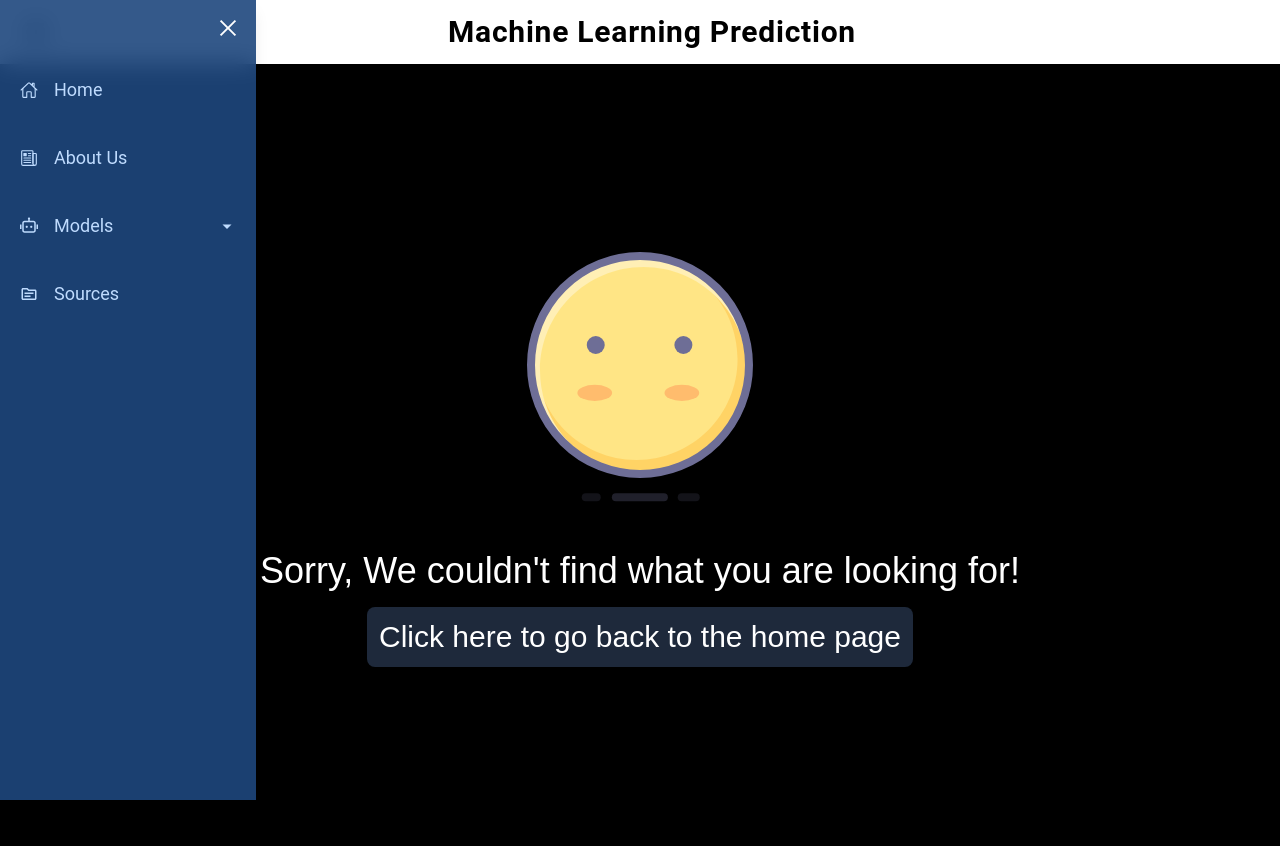
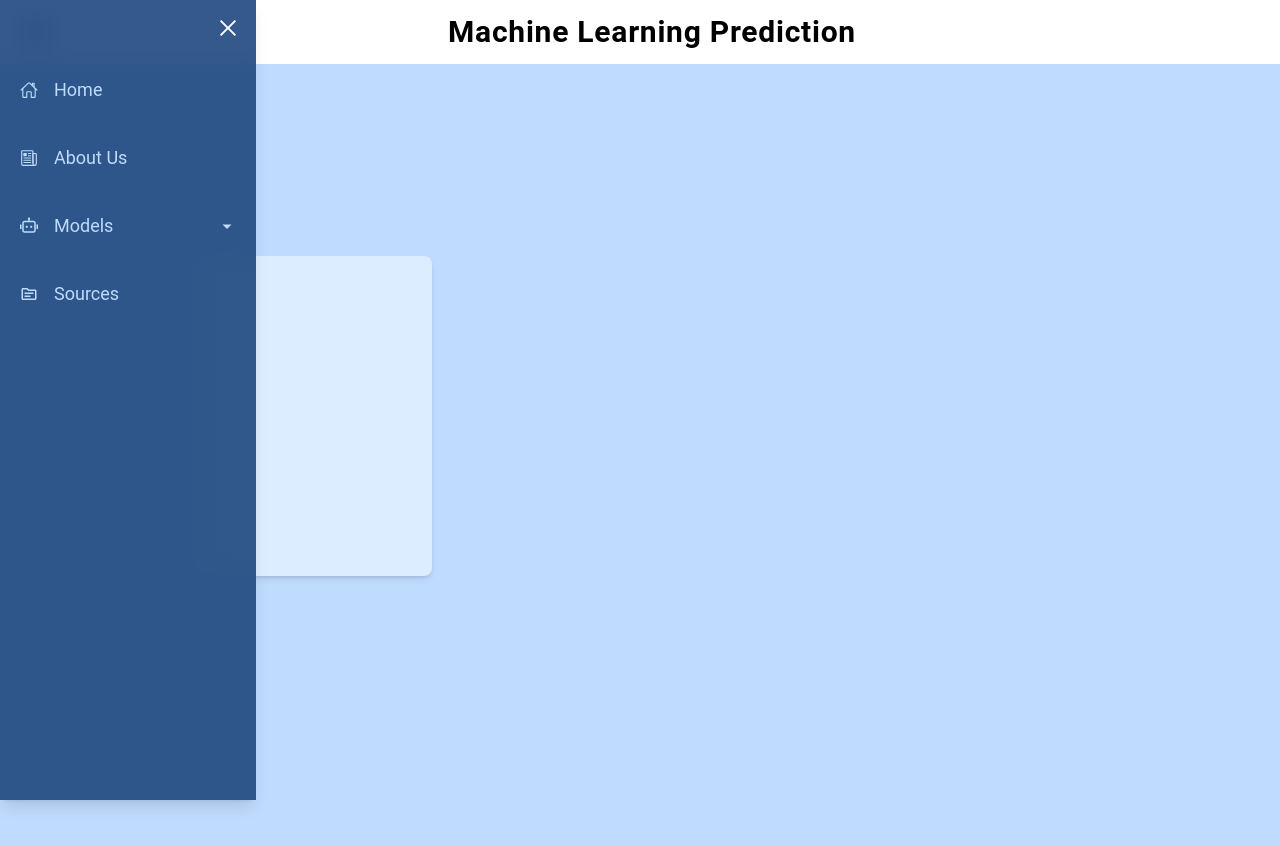
Before and after one commit to KishanYern/AI-Website, a React (Vite) app in the folder frontend/: page /sources in a window 1280 px wide. Shown: the top 846 px of the page. Built offline with nearby package versions, Linux system fonts and the light colour scheme; a web font is replaced by a local one.

Commit message:
created sources page

```diff
--- a/frontend/src/App.jsx
+++ b/frontend/src/App.jsx
@@ -11,6 +11,7 @@ import Laptop from './pages/laptop';
 import Lung from './pages/lung';
 import NotFound from './pages/notFound';
 import Sidebar from './components/Sidebar';
+import Sources from "./pages/sources";
 
 function App() {
     return (
@@ -24,6 +25,7 @@ function App() {
                 <Route path='/models/Diabeties' element={<Diabeties />} />
                 <Route path='/models/Embolism' element={<Embolism />} />
                 <Route path='/models/Lung' element={<Lung />} />
+                <Route path='/sources' element={<Sources />} />
                 <Route path='*' element={<NotFound />} />
             </Routes>
         </>
--- a/frontend/src/components/modelForms/embolismForm.jsx
+++ b/frontend/src/components/modelForms/embolismForm.jsx
@@ -1,9 +1,9 @@
 import React from 'react'
 
 const embolismForm = () => {
-  return (
-    <div>embolismForm</div>
-  )
+    return (
+        <div>embolismForm</div>
+    )
 }
 
 export default embolismForm
--- /dev/null
+++ b/frontend/src/pages/sources.jsx
@@ -0,0 +1,14 @@
+import React from 'react'
+
+const Sources = () => {
+    return (
+        <div className='bg-blue-200 flex h-dvh p-48'>
+            <div className=' bg-[#DCEDFF] rounded-lg h-80 w-60 shadow-md hover:scale-105 transition duration-300'>
+
+            </div>
+        </div>
+    )
+
+}
+
+export default Sources
```
